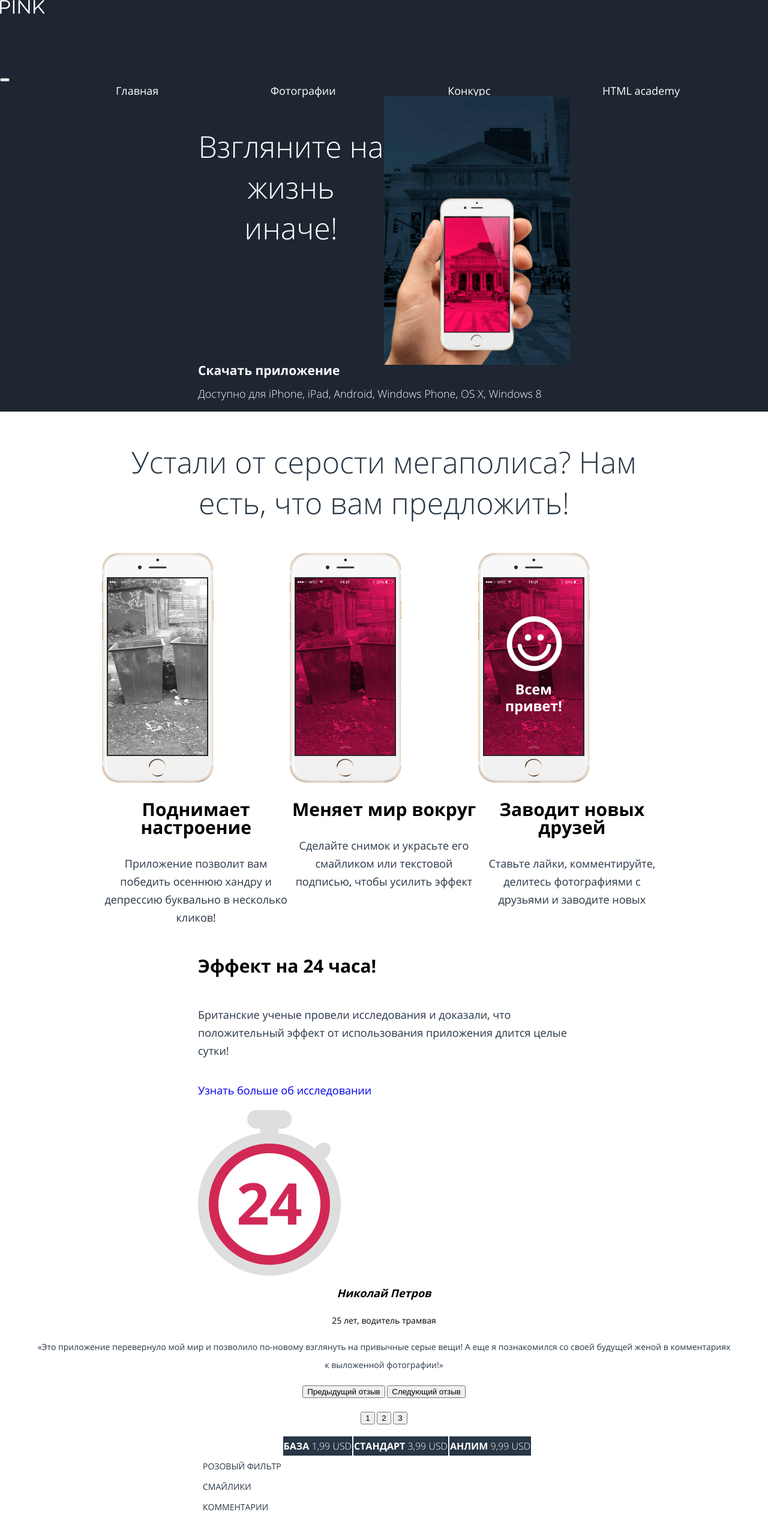
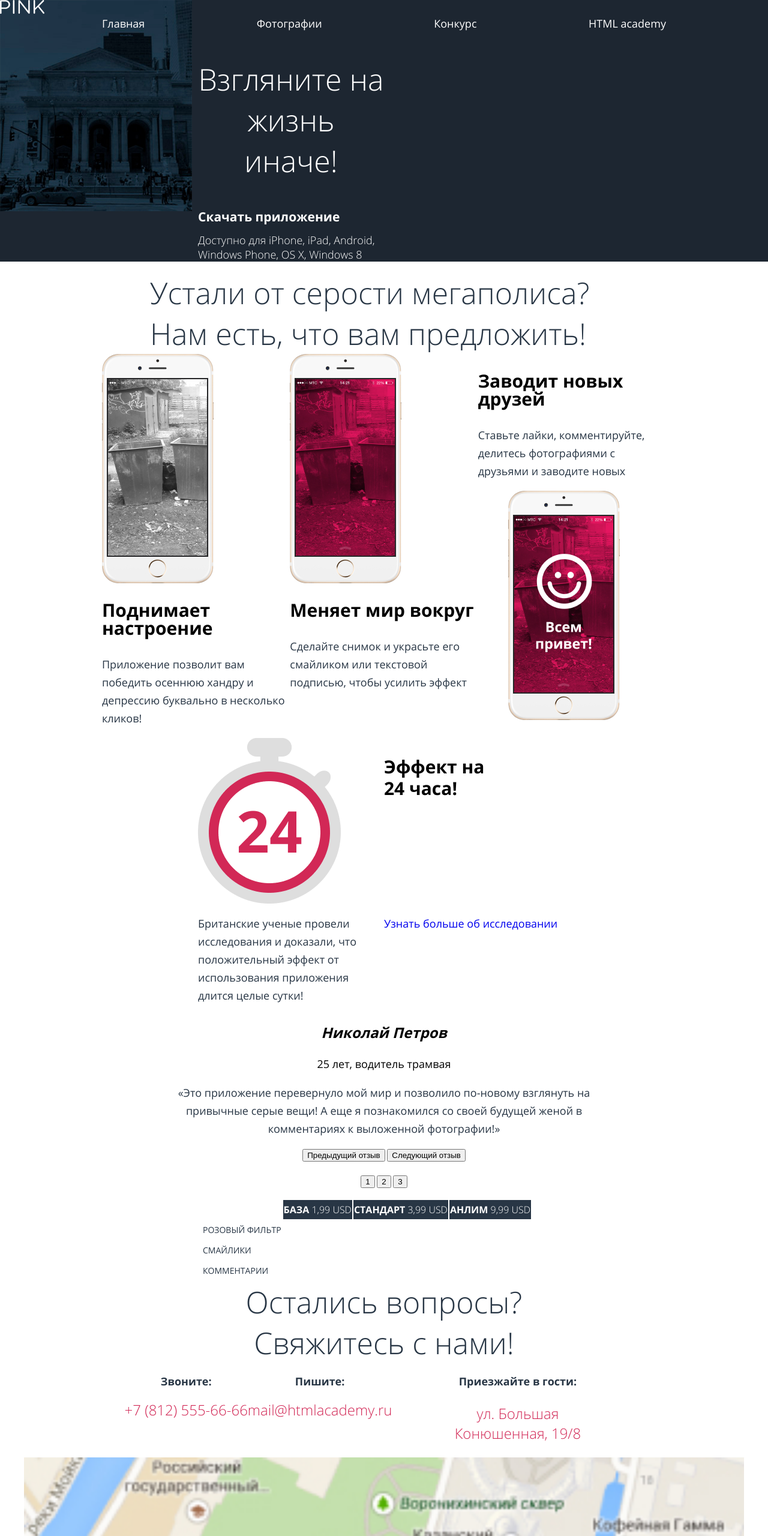
Before and after one commit to Hack-crypto-key/1089973-pink-24, a website: page source/index.html in a window 1280 px wide. Shown: the top 2560 px of the page at 60% size. Drawn offline with nearby package versions, Linux system fonts and the light colour scheme; files that its build step writes are made by us from their sources.

Commit message:
исправил часть ошибок

```diff
--- a/source/index.html
+++ b/source/index.html
@@ -44,10 +44,10 @@
       <div class="header-description">
         <div class="header-description__wrapper">
           <h1 class="visually-hidden">Pink - приложение для ярких фото и общения</h1>
-            <p class="header-description__slogan">
-              Взгляните на жизнь иначе!
-            </p>
-            <img class="header-description__image-app" src="img/image-app.jpg" width="320" height="462" alt="приложение pink">
+          <p class="header-description__slogan">
+            Взгляните на жизнь иначе!
+          </p>
+          <!-- <img class="header-description__image-app" src="img/image-phone-hand.jpg" width="320" height="286" alt="приложение pink"> -->
         </div>
       </div>
       <div class="header-downloader">
@@ -89,7 +89,7 @@
           </p>
           <ul class="advantages__list">
             <li class="advantages__item">
-              <img src="img/iphone-screen-1.jpg" width="186" height="382" alt="айфон белого цвета на дисплее которого черно-белая картинка">
+              <img class="advantages__image" src="img/iphone-screen-1.jpg" width="186" height="382" alt="айфон белого цвета на дисплее которого черно-белая картинка">
               <h3 class="advantages__title">Поднимает настроение</h3>
               <p class="advantages__descriptions">
                 Приложение позволит вам победить осеннюю хандру и депрессию буквально в несколько кликов!
@@ -97,7 +97,7 @@
             </li>
 
             <li class="advantages__item">
-              <img src="img/iphone-screen-2.jpg" width="186" height="382" alt="айфон белого цвета на дисплее которого картинка в розовом цвете">
+              <img class="advantages__image" src="img/iphone-screen-2.jpg" width="186" height="382" alt="айфон белого цвета на дисплее которого картинка в розовом цвете">
               <h3 class="advantages__title">Меняет мир вокруг</h3>
               <p class="advantages__descriptions">
                 Сделайте снимок и украсьте его смайликом или текстовой подписью, чтобы усилить эффект
@@ -105,11 +105,11 @@
             </li>
 
             <li class="advantages__item">
-              <img src="img/iphone-screen-3.jpg" width="186" height="382" alt="айфон белого цвета на дисплее которого улыбающийся смайлик">
               <h3 class="advantages__title">Заводит новых друзей</h3>
               <p class="advantages__descriptions">
                 Ставьте лайки, комментируйте, делитесь фотографиями с друзьями и заводите новых
               </p>
+              <img class="advantages__image advantages__image--look" src="img/iphone-screen-3.jpg" width="186" height="382" alt="айфон белого цвета на дисплее которого улыбающийся смайлик">
             </li>
           </ul>
         </div>
@@ -117,6 +117,7 @@
       <section class="research">
         <h2 class="visually-hidden">Эффект от приложения</h2>
         <div class="research__wrapper">
+          <img src="img/picture-24-hours.png" width="238" height="276" alt="цифра 24 на часах">
           <h3 class="research__chapter">Эффект на 24 часа!</h3>
           <p class="research__text">
             Британские ученые провели исследования и доказали, что положительный эффект от использования приложения длится целые сутки!
@@ -124,7 +125,6 @@
           <p class="research__link">
             <a href="#">Узнать больше об исследовании</a>
           </p>
-          <img src="img/picture-24-hours.png" width="238" height="276" alt="цифра 24 на часах">
         </div>
       </section>
       <section class="reviews">
--- a/source/less/components/advantages.less
+++ b/source/less/components/advantages.less
@@ -10,6 +10,7 @@
 
   @media (min-width: @tablet-width) {
     width: 620px;
+    text-align: left;
   }
 
   @media (min-width: @desktop-width) {
@@ -18,18 +19,22 @@
 }
 
 .advantages__slogan {
+  .container();
   font-size: 24px;
   line-height: 29px;
   font-weight: 300;
+  width: 280px;
 
   @media (min-width: @tablet-width) {
     font-size: 40px;
     line-height: 55px;
+    width: 590px;
   }
 
   @media (min-width: @desktop-width) {
     font-size: 50px;
     line-height: 68px;
+    width: 780px;
   }
 }
 
@@ -48,6 +53,7 @@
 .advantages__list {
   .clear-list();
 
+
   @media (min-width: @desktop-width) {
     display: grid;
     grid-template-columns: 1fr 1fr 1fr;
@@ -55,12 +61,26 @@
 }
 
 .advantages__item {
-  img {
-    display: none;
+  @media (min-width: @tablet-width) {
+    width: 310px;
+    padding-left: 310px;
+  }
 
-    @media (min-width: @desktop-width) {
-      display: block;
-    }
+  @media (min-width: @desktop-width) {
+    padding: 0;
+  }
+}
+
+.advantages__image {
+  display: none;
+
+  &--look {
+    display: block;
+    margin-left: 50px;
+  }
+
+  @media (min-width: @desktop-width) {
+    display: block;
   }
 }
 
--- a/source/less/components/contacts.less
+++ b/source/less/components/contacts.less
@@ -13,46 +13,54 @@
 }
 
 .contacts__wrapper {
-  display: flex;
-  flex-direction: column;
-  align-items: center;
+  text-align: center;
   .container();
-
-  @media (min-width: @tablet-width) {
-    ul {
-      display: flex;
-      justify-content: space-between;
-      flex-wrap: wrap;
-      width: 545px;
-    }
-  }
-
-  @media (min-width: @desktop-width) {
-    ul {
-      display: flex;
-      justify-content: space-between;
-      width: 865px;
-    }
-  }
 }
 
 .contacts__slogan {
   font-size: 24px;
   line-height: 29px;
+  .container();
 
   @media (min-width: @tablet-width) {
     font-size: 40px;
     line-height: 55px;
+    width: 370px;
   }
 
   @media (min-width: @desktop-width) {
     font-size: 50px;
     line-height: 68px;
+    width: 465px;
   }
 }
 
 .contacts__list {
   .clear-list();
+  .container();
+  text-align: center;
+
+  @media (min-width: @tablet-width) {
+    display: flex;
+    justify-content: space-between;
+    flex-wrap: wrap;
+    width: 545px;
+    text-align: center;
+  }
+
+  @media (min-width: @desktop-width) {
+    display: flex;
+    justify-content: space-between;
+    width: 865px;
+  }
+}
+
+.contacts__list li:last-child {
+  .container();
+
+  @media (min-width: @tablet-width) {
+    width: 211px;
+  }
 }
 
 .contacts__item {
--- a/source/less/components/footer.less
+++ b/source/less/components/footer.less
@@ -6,7 +6,6 @@
 }
 
 .footer__wrapper {
-  display: block;
   text-align: center;
   .container();
 
--- a/source/less/components/header-downloader.less
+++ b/source/less/components/header-downloader.less
@@ -10,11 +10,11 @@
 
 .header-downloader__wrapper {
   .container();
+  text-align: center;
 
   @media (min-width: @tablet-width) {
-    display: flex;
-    flex-direction: column;
     width: 620px;
+    text-align: left;
   }
 }
 
@@ -22,6 +22,7 @@
   font-size: 18px;
   line-height: 18px;
   font-weight: 700;
+  background-color: @background-color-header;
 
   a {
     color: @white;
@@ -36,8 +37,10 @@
   font-size: 14px;
   line-height: 24px;
   font-weight: 300;
+  width: 280px;
 
   @media (min-height: @tablet-width) {
     font-size: 18px;
+    width: 300px;
   }
 }
--- a/source/less/components/header.less
+++ b/source/less/components/header.less
@@ -1,13 +1,9 @@
 .header {
+  position: relative;
   color: @white;
   background: @background-color-header;
-  display: flex;
-  flex-direction: column;
-
-  &--inner {
-    background-image: url("../img/back-mobile.jpg");
-    background-repeat: no-repeat;
-  }
+  background-image: url("../img/back-mobile.jpg");
+  background-repeat: no-repeat;
 }
 
 .header__logo-link {
@@ -16,8 +12,4 @@
   @media (min-width: @tablet-width) {
     height: 110px;
   }
-
-  @media (min-width: @desktop-width) {
-    height: 110px;
-  }
 }
--- a/source/less/components/main-nav.less
+++ b/source/less/components/main-nav.less
@@ -4,6 +4,16 @@
   font-weight: 700;
   text-transform: uppercase;
   color: inherit;
+}
+
+.main-nav__toggle {
+  position: absolute;
+  top: 50px;
+  right: 45px;
+
+  @media (min-width: @desktop-width) {
+    display: none;
+  }
 }
 
 .main-nav__wrapper {
@@ -18,10 +28,11 @@
     display: flex;
     justify-content: space-between;
     width: 940px;
-    padding-left: 173px;
     font-size: 18px;
     line-height: 18px;
     font-weight: 400;
+    margin: 0 auto;
+    padding: 0 20px;
     text-transform: none;
   }
 }
--- a/source/less/components/research.less
+++ b/source/less/components/research.less
@@ -13,11 +13,11 @@
 
 .research__wrapper {
   display: none;
-  .container();
 
   @media (min-width: @tablet-width) {
-    display: flex;
-    flex-direction: column;
+    .container();
+    display: grid;
+    grid-template-columns: 1fr 1fr;
     width: 620px;
   }
 }
@@ -27,6 +27,7 @@
     font-size: 30px;
     line-height: 36px;
     font-weight: 700;
+    width: 168px;
     color: @black;
   }
 
--- a/source/less/components/reviews.less
+++ b/source/less/components/reviews.less
@@ -14,13 +14,33 @@
   font-size: 18px;
   line-height: 30px;
   font-weight: 700;
+
+  @media (min-width: @tablet-width) {
+    font-size: 20px;
+  }
+
+  @media (min-width: @desktop-width) {
+    font-size: 24px;
+  }
 }
 
 .reviews__text {
+  text-align: center;
   font-size: 14px;
   line-height: 30px;
   font-weight: 400;
   color: @midnight;
+  width: 280px;
+
+  @media (min-width: @tablet-width) {
+    .container();
+    font-size: 18px;
+    width: 620px;
+  }
+
+  @media (min-width: @desktop-width) {
+    width: 688px;
+  }
 }
 
 .reviews__author-description {
@@ -29,4 +49,8 @@
   @media (min-width: @tablet-width) {
     display: block;
   }
+
+  @media (min-width: @desktop-width) {
+    font-size: 18px;
+  }
 }
```
Also changed, not shown: source/img/image-phone-hand.jpg (added).
